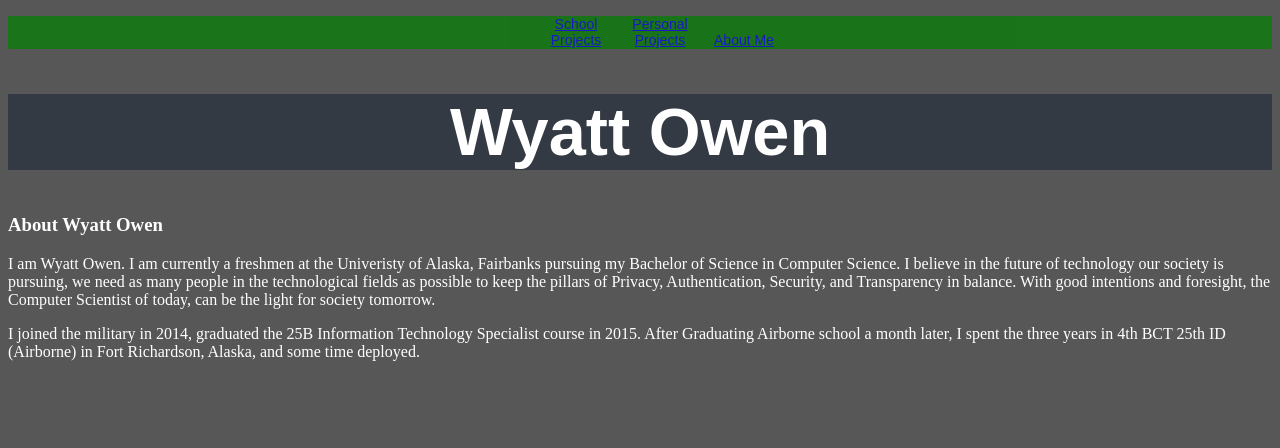
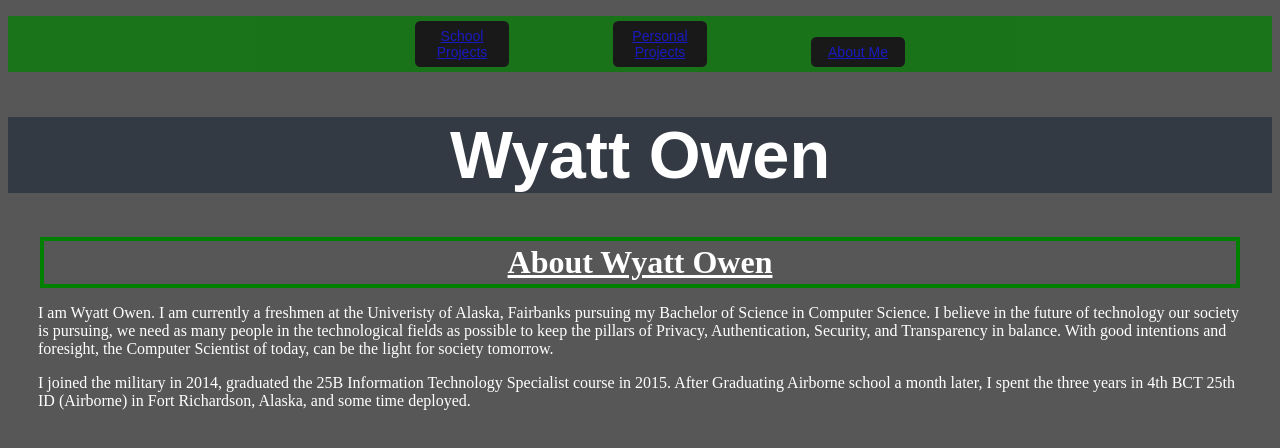
Before and after one commit to wjowen/_rI-Ot_AKyUMEI, a plain HTML site: page index.html in a window 1280 px wide. Drawn offline with Linux system fonts and the light colour scheme.

Commit message:
jan 19th changes

```diff
--- a/style.css
+++ b/style.css
@@ -25,14 +25,39 @@ nav {
 
 .navigation li {
     width: 80px;
+    text-decoration: none;
+    text-decoration-color: #f70727bf;
     font-family: 'Raleway', sans-serif;
     font-size: 14px;
     color: #fff;
     display: inline-block;
+    margin:  5px 50px;
+    padding: 5px;
+    border: 2px solid black;
+    border-radius: 4pt ;
+    background-color: black;
 }
 
 .navigation ul {
     background-color: green;
     opacity: 70%;
     text-align: center;
+    position: relative;
+
 }
+
+
+
+#aboutme h3 {
+    text-align: center;
+    font-size: 32px;
+    text-decoration: underline;
+    border: 4px solid green;
+    margin: 2px 2px;
+    padding: 3px;
+    width: 400px center;
+}
+
+#aboutme {
+    margin: auto 30px;
+}
```
Also changed, not shown: index.html (+1 -1 lines), style/AKMountains.webp (added).
